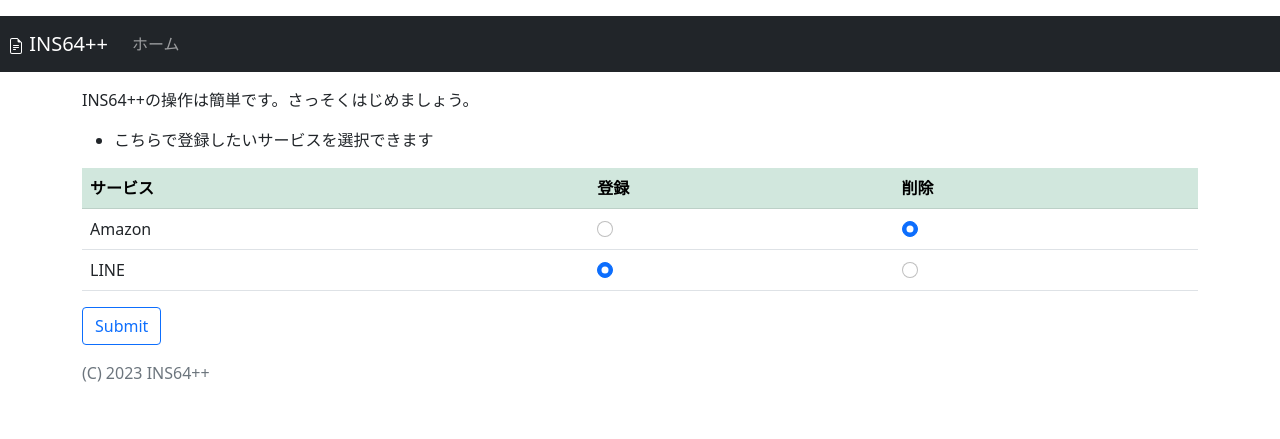
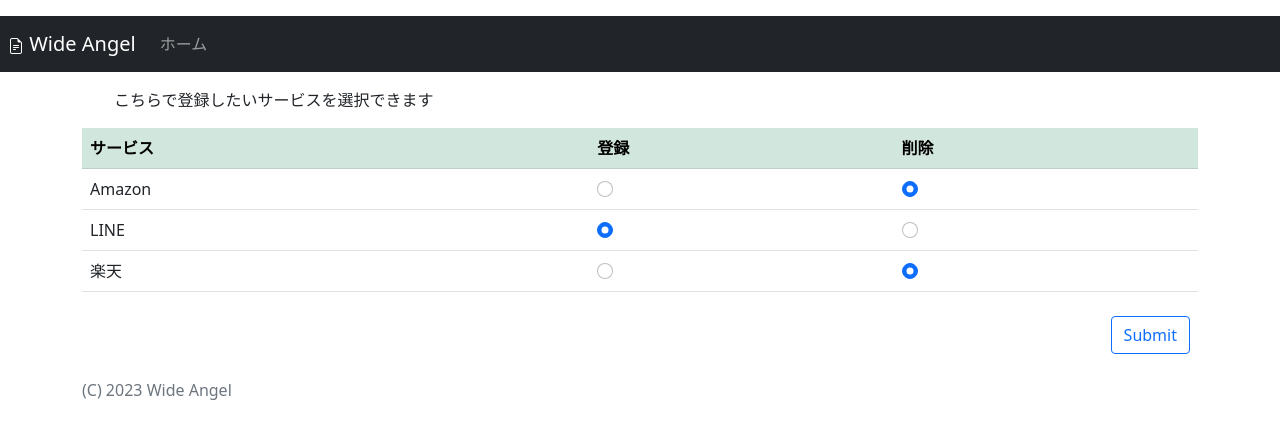
Before and after one commit to horiid/mwscup2023, a Flask app: page / in a window 1280 px wide. Shown: the top 439 px of the page. Run offline with Flask 3, Linux system fonts and the light colour scheme.

Commit message:
名前変更

```diff
--- a/services.json
+++ b/services.json
@@ -5,6 +5,10 @@
     },
     "LINE": {
       "service_names": ["LINE"]
-    }
+    },
+      "楽天": {
+        "service_names": ["rakuten"]
+      }
+
   }
 }
--- a/template/base.html
+++ b/template/base.html
@@ -9,7 +9,7 @@
     <link href="https://cdn.jsdelivr.net/npm/bootstrap@5.0.2/dist/css/bootstrap.min.css" rel="stylesheet" integrity="sha384-EVSTQN3/azprG1Anm3QDgpJLIm9Nao0Yz1ztcQTwFspd3yD65VohhpuuCOmLASjC" crossorigin="anonymous">
     <!-- favicon -->
     <link rel="shortcut icon" href="{{ url_for('static', filename='favicon.ico') }}">
-    <title>{% block title %}Igachan's Fakelake{% endblock %}</title>
+    <title>{% block title %}Wide Angel{% endblock %}</title>
 </head>
 
 <body>
@@ -19,7 +19,7 @@
                 <path d="M5.5 7a.5.5 0 0 0 0 1h5a.5.5 0 0 0 0-1h-5zM5 9.5a.5.5 0 0 1 .5-.5h5a.5.5 0 0 1 0 1h-5a.5.5 0 0 1-.5-.5zm0 2a.5.5 0 0 1 .5-.5h2a.5.5 0 0 1 0 1h-2a.5.5 0 0 1-.5-.5z"></path>
                 <path d="M9.5 0H4a2 2 0 0 0-2 2v12a2 2 0 0 0 2 2h8a2 2 0 0 0 2-2V4.5L9.5 0zm0 1v2A1.5 1.5 0 0 0 11 4.5h2V14a1 1 0 0 1-1 1H4a1 1 0 0 1-1-1V2a1 1 0 0 1 1-1h5.5z"></path>
               </svg>
-            INS64++
+            Wide Angel
         </a>
         <button class="navbar-toggler" type="button" data-toggle="collapse" data-target="#navbarNav4" aria-controls="navbarNav4" aria-expanded="false" aria-label="Toggle navigation">
             <span class="navbar-toggler-icon"></span>
@@ -46,7 +46,7 @@
 
     <footer class="footer mt-auto py-3">
         <div class="container-sm">
-            <span class="text-muted mt-3">(C) 2023 INS64++</span>
+            <span class="text-muted mt-3">(C) 2023 Wide Angel</span>
         </div>
     </footer>
 
--- a/template/top.html
+++ b/template/top.html
@@ -2,13 +2,12 @@
 {% block title %}トップ - {{ super() }}{% endblock %}
 {% block content %}
 <div class="container">
-  <p>INS64++の操作は簡単です。さっそくはじめましょう。</p>
   <ul>
-    <li>こちらで登録したいサービスを選択できます</li>
+    <p>こちらで登録したいサービスを選択できます</p>
   </ul>
 </div>
 <div class="container">
-  <table border="0.3" class="table">
+  <table border="0.3" class="table table-hover">
     <tr class="table-success">
       <th scope="col">サービス</th> <th scope="col">登録</th> <th scope="col">削除</th>
     </tr>
@@ -29,7 +28,11 @@
     </tr>
     {% endfor %}
   </table>
-  <input type="submit" class="btn btn-outline-primary"　value="登録">
+  <div class="d-flex justify-content-end">
+    <div class="p-2 bd-highlight">
+      <input type="submit" class="btn btn-outline-primary"　value="登録">
+    </div>
+  </div>
 </div>
 
 {% endblock %}
```
